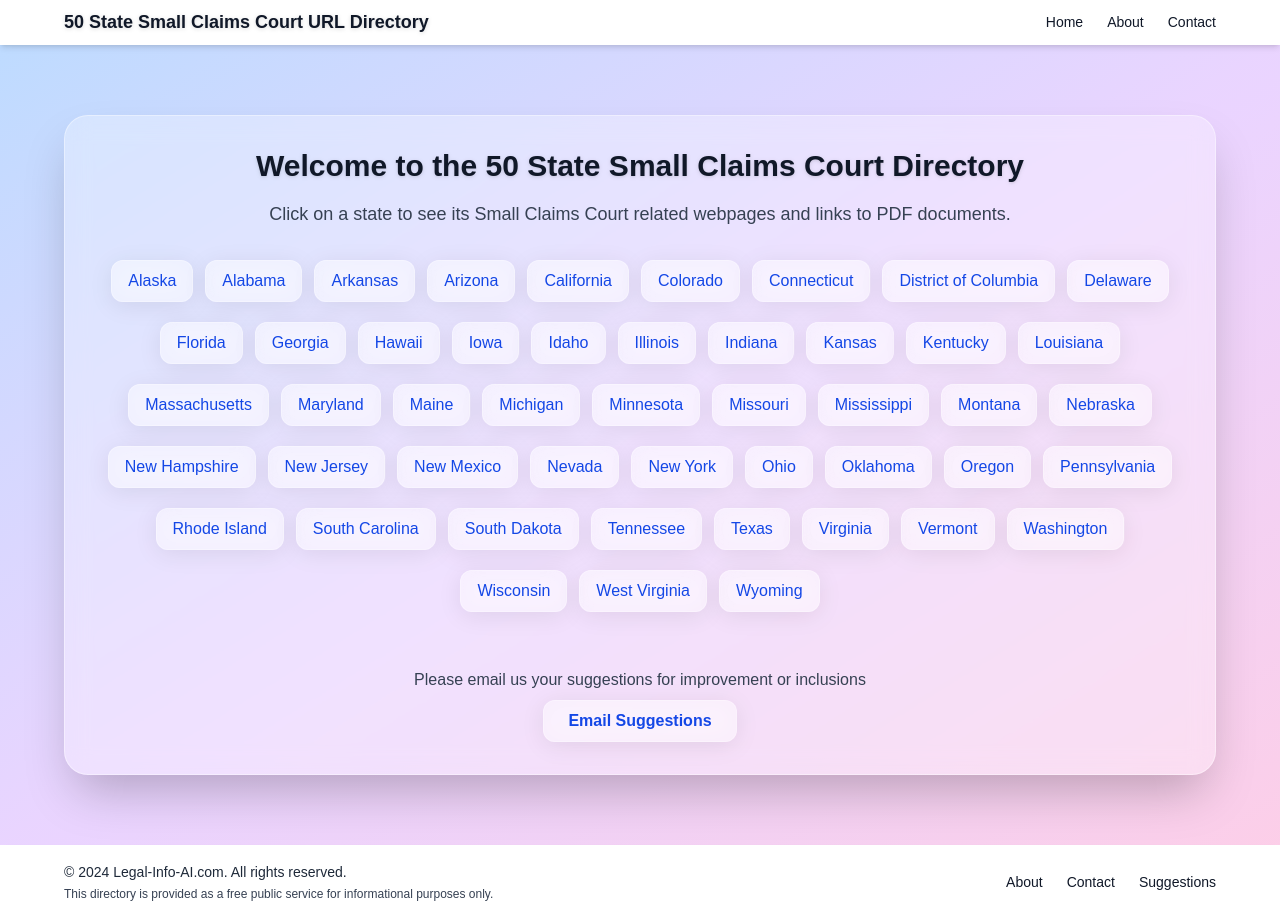
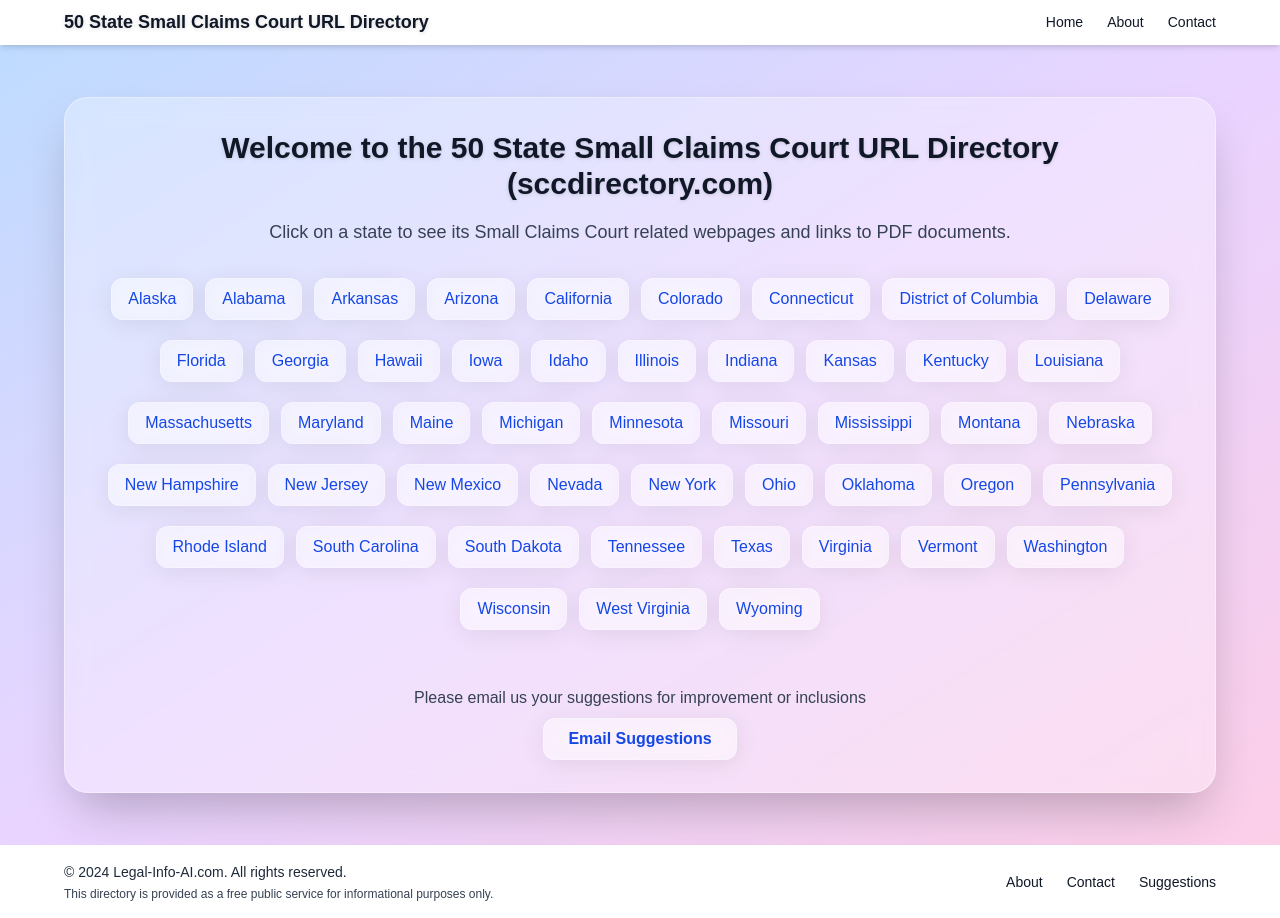
Before and after one commit to WmBreck/sccdirectory, a Next.js app: page / in a window 1280 px wide. Built offline with nearby package versions, Linux system fonts and the light colour scheme.

Commit message:
Landing: update welcome headline to include URL designation

```diff
--- a/src/app/page.tsx
+++ b/src/app/page.tsx
@@ -25,7 +25,9 @@ export default function Home() {
     <div className="min-h-screen flex flex-col bg-gradient-to-br from-blue-200 via-purple-200 to-pink-200">
       <div className="flex-1 flex flex-col items-center justify-center py-12 px-4">
         <div className="w-full max-w-4xl lg:max-w-6xl bg-white/30 backdrop-blur-md rounded-3xl shadow-2xl p-8 border border-white/40">
-          <h1 className="text-3xl font-bold mb-4 text-center text-gray-900 drop-shadow">Welcome to the 50 State Small Claims Court Directory</h1>
+          <h1 className="text-3xl font-bold mb-4 text-center text-gray-900 drop-shadow">
+            Welcome to the 50 State Small Claims Court URL Directory (sccdirectory.com)
+          </h1>
           <p className="text-center text-lg mb-8 text-gray-700">
             Click on a state to see its Small Claims Court related webpages and links to PDF documents.
           </p>
```
